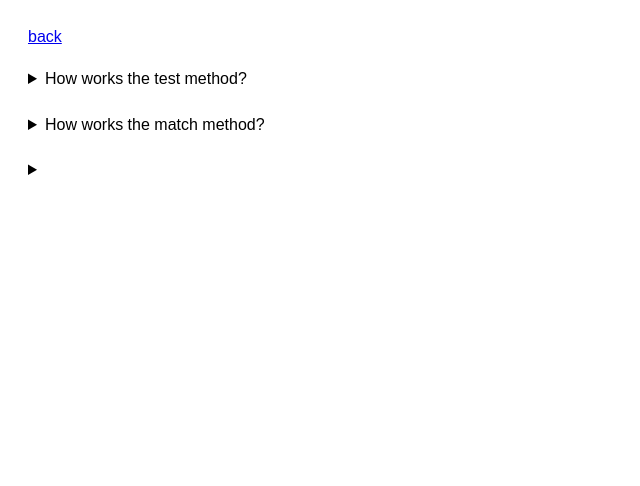
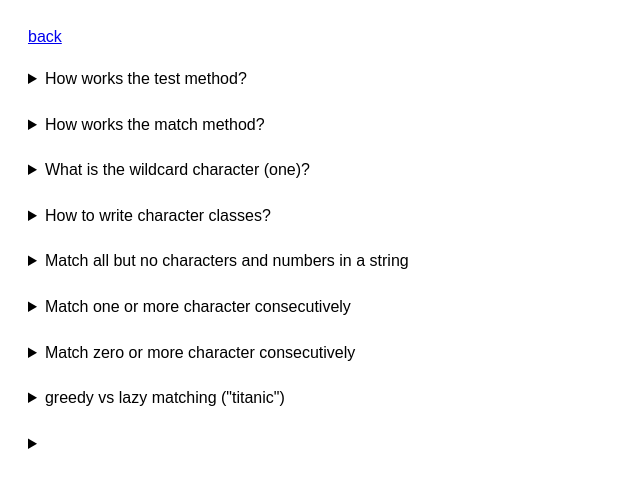
Before and after one commit to Hecktors/quick-quiz, a plain HTML site: page regex.html in a window 1280 px wide. Shown: the whole page, without its empty margins (0-640 px from the left). Drawn offline with Linux system fonts and the light colour scheme.

Commit message:
Fix index.html

```diff
--- a/regex.html
+++ b/regex.html
@@ -24,6 +24,43 @@
     </details>
     <details>
         <summary>
+            What is the wildcard character (one)?
+        </summary>
+        dot period
+    </details>
+    <details>
+        <summary>
+            How to write character classes?
+        </summary>
+        [abc]
+    </details>
+    <details>
+        <summary>
+            Match all but no characters and numbers in a string
+        </summary>
+        string.match(/[^a-z0-9]/gi)
+    </details>
+    <details>
+        <summary>
+            Match one or more character consecutively
+        </summary>
+        a+
+    </details>
+    <details>
+        <summary>
+            Match zero or more character consecutively
+        </summary>
+        a*
+    </details>
+    <details>
+        <summary>
+            greedy vs lazy matching ("titanic")
+        </summary>
+        greedy: /t[a-z]*i/ / result: ["titanic"]
+        lazy: /t[a-z]*?i/ / result: ["ti"]
+    </details>
+    <details>
+        <summary>
 
         </summary>
 
```
Also changed, not shown: index.html (+6 -6 lines).
